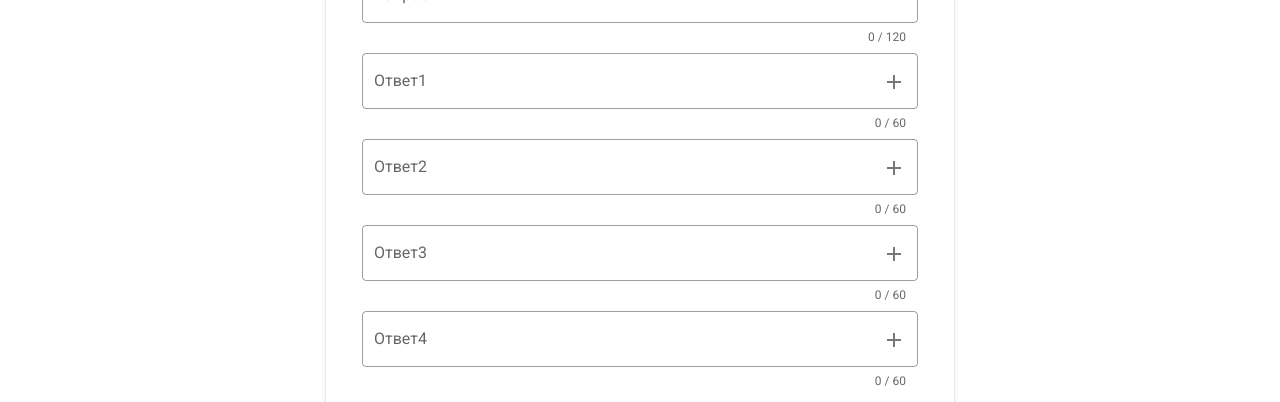
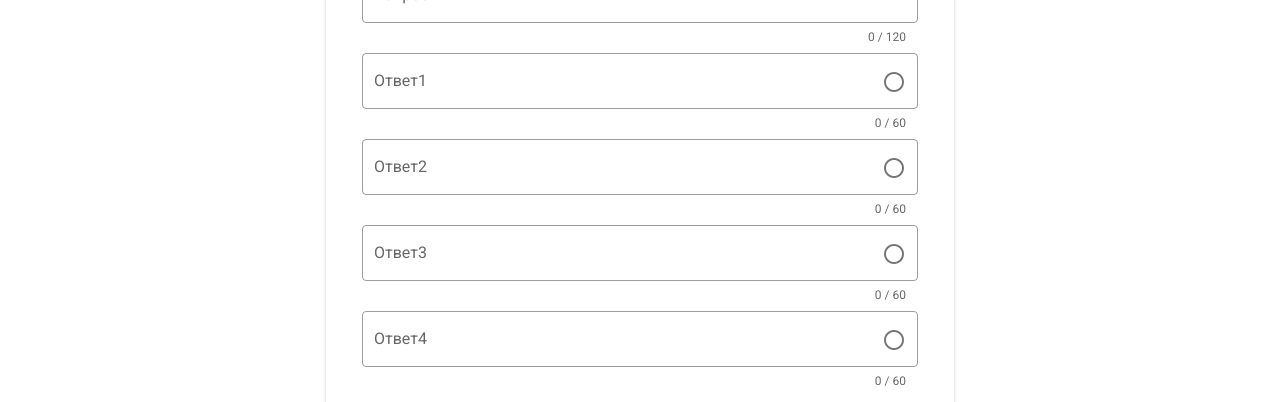
Before and after one commit to GeometricEath/Quiz-Builder-3, a Vue app: page /editor in a window 1280 px wide. Shown: the part 226-628 px from the top of the page. Built offline with nearby package versions, Linux system fonts and the light colour scheme.

Commit message:
QuestionForm ++Пометка правильного ответа в форме

```diff
--- a/src/components/QuestionForm.vue
+++ b/src/components/QuestionForm.vue
@@ -1,3 +1,4 @@
+
 <template>
   <v-row>
     <v-col xs="12" sm="10" md="8" lg="6">
@@ -41,8 +42,17 @@
                       lazy-validation
                     >
                       <template v-slot:append>
-                        <v-icon>mdi-plus</v-icon>
-                        <!-- <v-checkbox class="ma-0 pt-2" dense v-model="quize.trueAnswer" :value="`answer${id}`"></v-checkbox> -->
+                        <v-icon
+                          v-if="quize.trueAnswer === id"
+                          @click="checked(id)"
+                          color="primary"
+                          style="cursor:pointer;"
+                        >mdi-checkbox-marked-circle</v-icon>
+                        <v-icon
+                          v-else
+                          @click="checked(id)"
+                          style="cursor:pointer;"
+                        >mdi-checkbox-blank-circle-outline</v-icon>
                       </template>
                     </v-textarea>
                     <v-card-actions class="d-flex align-center justify-center">
@@ -59,6 +69,7 @@
   </v-row>
 </template>
 <script>
+/* eslint-disable no-console */
 export default {
   data() {
     return {
@@ -67,7 +78,7 @@ export default {
         image: undefined,
         question: "",
         answers: [],
-        trueAnswer: null
+        trueAnswer: ""
       },
       quesitonLenght: [
         v => !!v || "Викторина без вопросов невозможна",
@@ -88,6 +99,11 @@ export default {
   methods: {
     add() {
       this.$refs.addQuestion.reset();
+      this.quize.trueAnswer = "";
+    },
+    checked(pyload) {
+      console.log(pyload);
+      this.quize.trueAnswer = pyload;
     }
   }
 };
```
